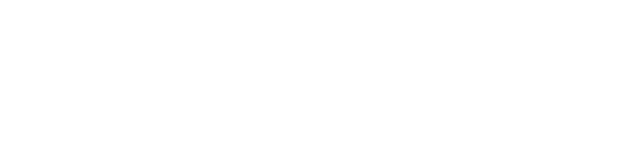
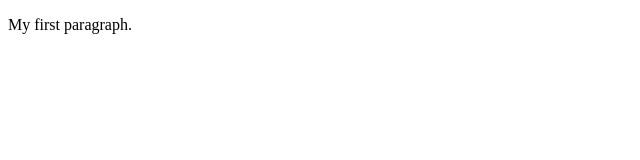
Before and after one commit to Sagarmaity/web-development-course, a plain HTML site: page 01-basic stucture html/index.html in a window 1280 px wide. Shown: the whole page, without its empty margins (0-640 px from the left). Drawn offline with Linux system fonts and the light colour scheme.

Commit message:
Update index.html

```diff
--- a/01-basic stucture html/index.html
+++ b/01-basic stucture html/index.html
@@ -8,7 +8,9 @@
 </head>
 
 <body>
-
+      <!-- <p>My first paragraph.</p> this is called element.
+    <tag>contain</tag> -->
+<p>My first paragraph.</p>
 </body>
 
 </html>
```
